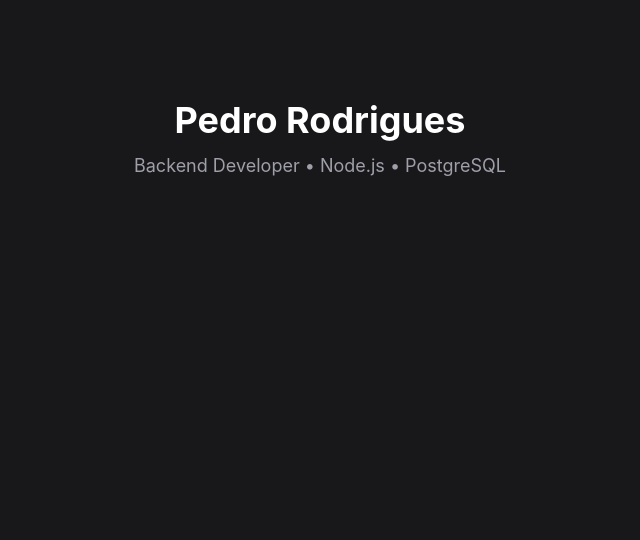
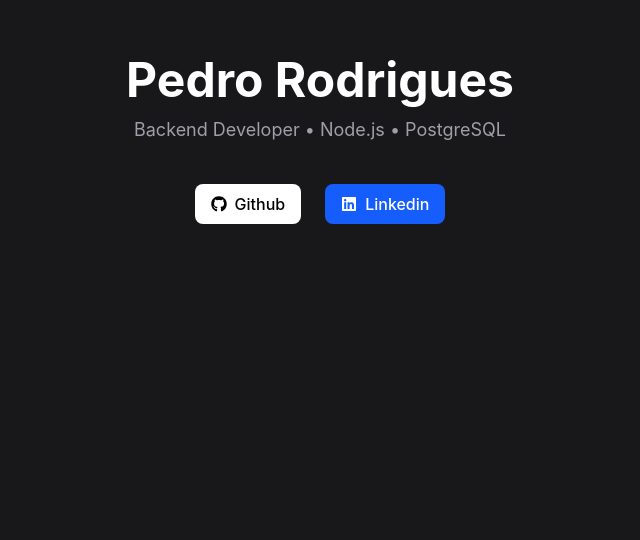
Before and after one commit to pedroprdgs/portfolio, a React (Vite) app: page / in a window 1280 px wide. Shown: the part 260-800 px from the top of the page, without its empty margins (320-960 px from the left). Built offline with nearby package versions, Linux system fonts and the light colour scheme.

Commit message:
Commit 03/04/26

```diff
--- a/components/ProjectCard.jsx
+++ b/components/ProjectCard.jsx
@@ -1,8 +1,16 @@
 import { FaGithub, FaExternalLinkAlt } from "react-icons/fa";
+import { motion } from "framer-motion";
 
 export default function ProjectCard({ title, description, techs, github, demo }){
     return(
-        <div className="bg-zinc-800 p-6 rounded-2xl border border-zinc-700 hover:border-zinc-500 transition">
+        <motion.div
+            initial={{ opacity: 0, scale: 0.9 }}
+            whileInView={{ opacity: 1, scale: 1 }}
+            transition={{ duration: 0.8, ease: "easeOut" }}
+            viewport={{ once: true }}
+            whileHover={{ scale: 1.03 }}
+            className="bg-zinc-800 p-6 rounded-2xl border border-zinc-700 hover:border-zinc-500"
+        >
             <h3 className="text-zl font-semibold">{title}</h3>
 
             <p className="text-zinc-400 mt-2">{description}</p>
@@ -28,7 +36,7 @@ export default function ProjectCard({ title, description, techs, github, demo })
                     </a>
                 )}
             </div>
-        </div>
+        </motion.div>
     );
 }
 
--- a/package.json
+++ b/package.json
@@ -11,6 +11,7 @@
   },
   "dependencies": {
     "@tailwindcss/vite": "^4.2.2",
+    "framer-motion": "^12.38.0",
     "react": "^19.2.4",
     "react-dom": "^19.2.4",
     "react-icons": "^5.6.0"
--- a/src/App.jsx
+++ b/src/App.jsx
@@ -1,14 +1,23 @@
-import { FaGithub } from 'react-icons/fa';
+import { motion } from 'framer-motion';
 import ProjectCard from '../components/ProjectCard';
+import { FaGithub, FaLinkedin } from 'react-icons/fa';
 
 export default function App() {
   return(
     <div className="bg-zinc-900 text-white min-h-screen">
       <section className="flex items-center justify-center h-screen text-center">
-        <div>
-          <h1 className="text-4xl font-bold">Pedro Rodrigues</h1>
+        <motion.div initial={{ opacity: 0, y: 40 }} animate={{ opacity: 1, y: 0 }} transition={{ duration: 1.2 }}>
+          <h1 className="text-5xl font-bold">Pedro Rodrigues</h1>
           <p className="text-zinc-400 mt-3 text-lg">Backend Developer • Node.js • PostgreSQL</p>
-        </div>
+          <motion.div initial={{ opacity: 0, y: 60 }} animate={{ opacity: 1, y: 0 }} transition={{ duration: 1.5 }} className="mt-4 flex items-center justify-center gap-6">
+            <div className="mt-6 flex justify-center gap-4">
+              <a href="https://github.com/pedroprdgs" target="_blank" className="flex items-center gap-2 bg-white text-black px-4 py-2 rounded-lg font-medium hover:scale-105 transition"><FaGithub/>Github</a>
+            </div>
+            <div className="mt-6 flex justify-center gap-4">
+              <a href="https://www.linkedin.com/in/pedro-pereira-aa7001274/" target="_blank" className="flex items-center gap-2 bg-blue-600 text-white px-4 py-2 rounded-lg font-medium hover:scale-105 transition"><FaLinkedin/>Linkedin</a>
+            </div>
+          </motion.div>
+        </motion.div>
       </section>
       <section className="max-w-5xl mx-auto px-6 pb-16">
         <h2 className='text-3xl font-bold mb-8'>Projects</h2>
--- a/src/index.css
+++ b/src/index.css
@@ -1 +1,5 @@
 @import "tailwindcss";
+
+html{
+    scroll-behavior: smooth;
+}
```
Also changed, not shown: 1 other file (tests, documents, lock files or other folders).
